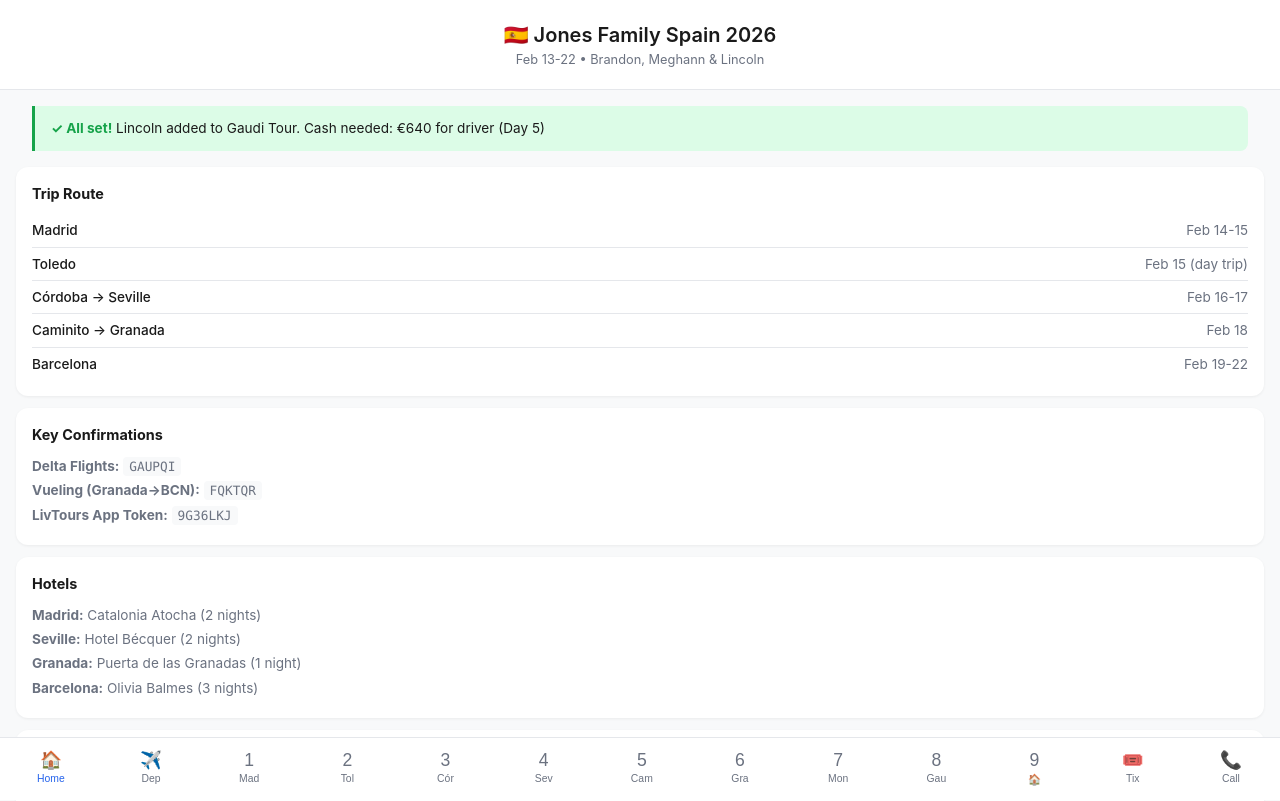
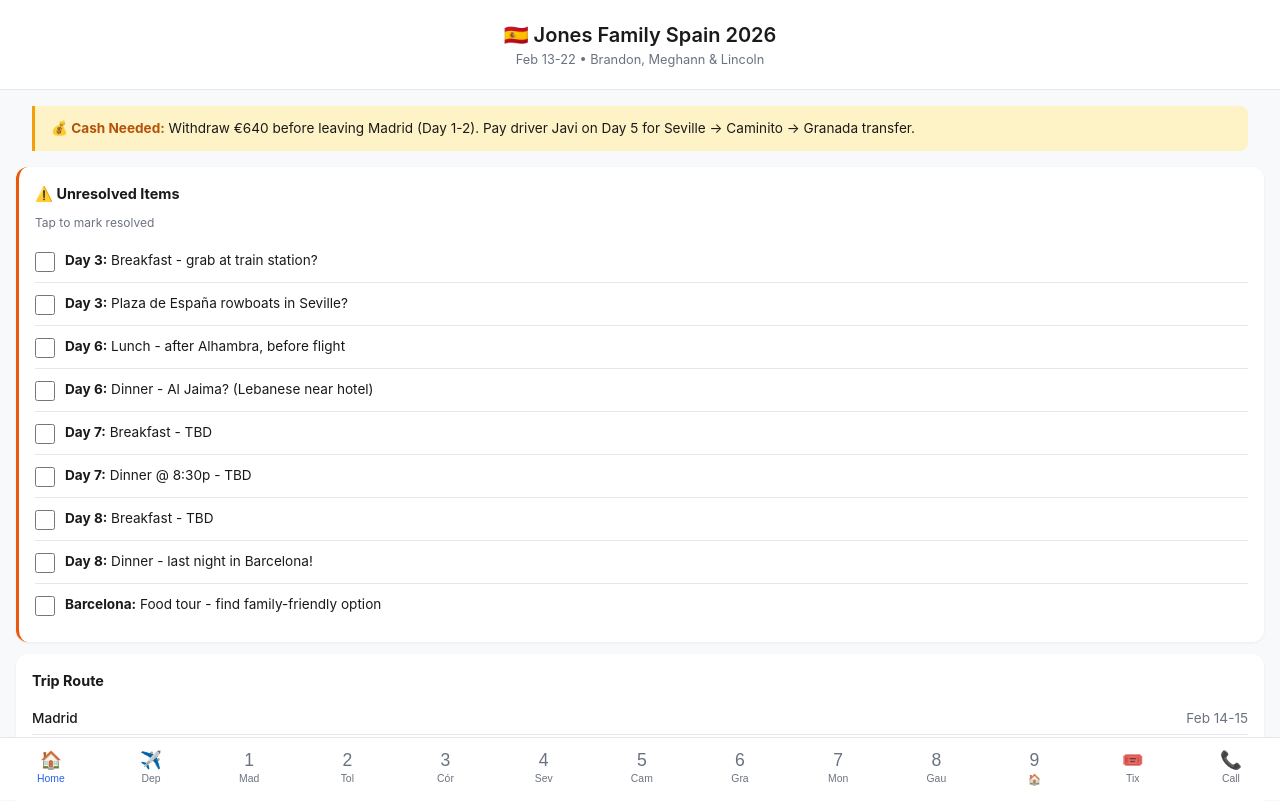
Before and after one commit to brndnkjns/spain-2026, a plain HTML site: page index.html in a window 1280 px wide. Shown: the top 801 px of the page. Drawn offline with Linux system fonts and the light colour scheme.

Commit message:
Add files via upload

```diff
--- a/index.html
+++ b/index.html
@@ -271,6 +271,29 @@
         .route-list li:last-child { border-bottom: none; }
         .route-list .city { font-weight: 500; }
         .route-list .dates { color: var(--muted); }
+
+        /* Checklist */
+        .checklist { margin: 0; }
+        .check-item {
+            display: flex;
+            align-items: flex-start;
+            gap: 10px;
+            padding: 10px 0;
+            border-bottom: 1px solid var(--border);
+            font-size: 0.85rem;
+            cursor: pointer;
+        }
+        .check-item:last-child { border-bottom: none; }
+        .check-item input[type="checkbox"] {
+            width: 20px;
+            height: 20px;
+            margin-top: 2px;
+            flex-shrink: 0;
+        }
+        .check-item input:checked + span {
+            text-decoration: line-through;
+            color: var(--muted);
+        }
     </style>
 </head>
 <body>
@@ -281,8 +304,24 @@
 
     <!-- OVERVIEW -->
     <div class="day-section active" id="overview">
-        <div class="alert success">
-            <strong>✓ All set!</strong> Lincoln added to Gaudi Tour. Cash needed: €640 for driver (Day 5)
+        <div class="alert">
+            <strong>💰 Cash Needed:</strong> Withdraw €640 before leaving Madrid (Day 1-2). Pay driver Javi on Day 5 for Seville → Caminito → Granada transfer.
+        </div>
+
+        <div class="overview-card" style="border-left: 3px solid var(--orange);">
+            <h3>⚠️ Unresolved Items</h3>
+            <p style="font-size: 0.75rem; color: var(--muted); margin-bottom: 8px;">Tap to mark resolved</p>
+            <div class="checklist">
+                <label class="check-item"><input type="checkbox" id="ur1"> <span><strong>Day 3:</strong> Breakfast - grab at train station?</span></label>
+                <label class="check-item"><input type="checkbox" id="ur2"> <span><strong>Day 3:</strong> Plaza de España rowboats in Seville?</span></label>
+                <label class="check-item"><input type="checkbox" id="ur3"> <span><strong>Day 6:</strong> Lunch - after Alhambra, before flight</span></label>
+                <label class="check-item"><input type="checkbox" id="ur4"> <span><strong>Day 6:</strong> Dinner - Al Jaima? (Lebanese near hotel)</span></label>
+                <label class="check-item"><input type="checkbox" id="ur5"> <span><strong>Day 7:</strong> Breakfast - TBD</span></label>
+                <label class="check-item"><input type="checkbox" id="ur6"> <span><strong>Day 7:</strong> Dinner @ 8:30p - TBD</span></label>
+                <label class="check-item"><input type="checkbox" id="ur7"> <span><strong>Day 8:</strong> Breakfast - TBD</span></label>
+                <label class="check-item"><input type="checkbox" id="ur8"> <span><strong>Day 8:</strong> Dinner - last night in Barcelona!</span></label>
+                <label class="check-item"><input type="checkbox" id="ur9"> <span><strong>Barcelona:</strong> Food tour - find family-friendly option</span></label>
+            </div>
         </div>
 
         <div class="overview-card">
@@ -1330,6 +1369,18 @@
             details.classList.toggle('open');
             btn.textContent = details.classList.contains('open') ? 'Less info ▴' : 'More info ▾';
         }
+
+        // Unresolved items - save to localStorage
+        document.querySelectorAll('.checklist input[type="checkbox"]').forEach(cb => {
+            // Load saved state
+            if (localStorage.getItem(cb.id) === 'true') {
+                cb.checked = true;
+            }
+            // Save on change
+            cb.addEventListener('change', function() {
+                localStorage.setItem(this.id, this.checked);
+            });
+        });
     </script>
 </body>
 </html>
```
Also changed, not shown: 8 other files.
